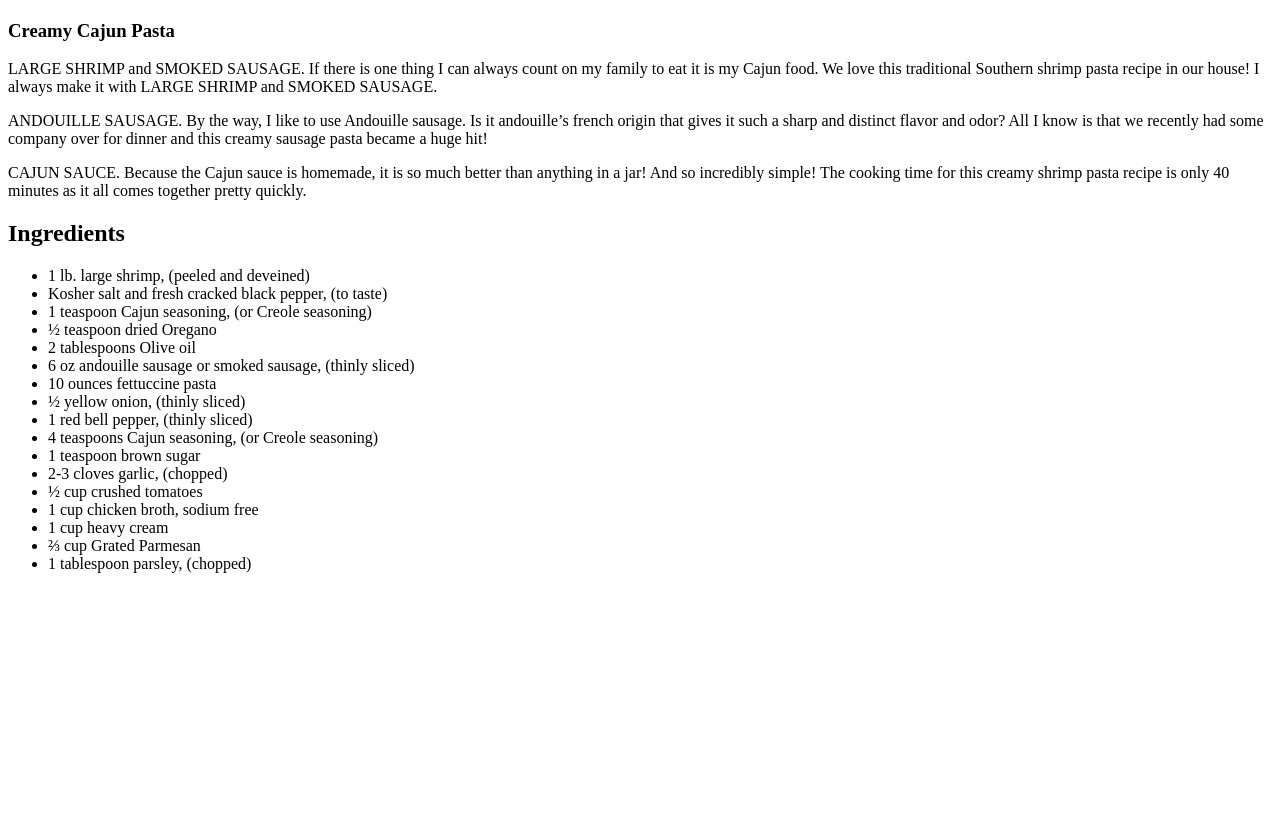
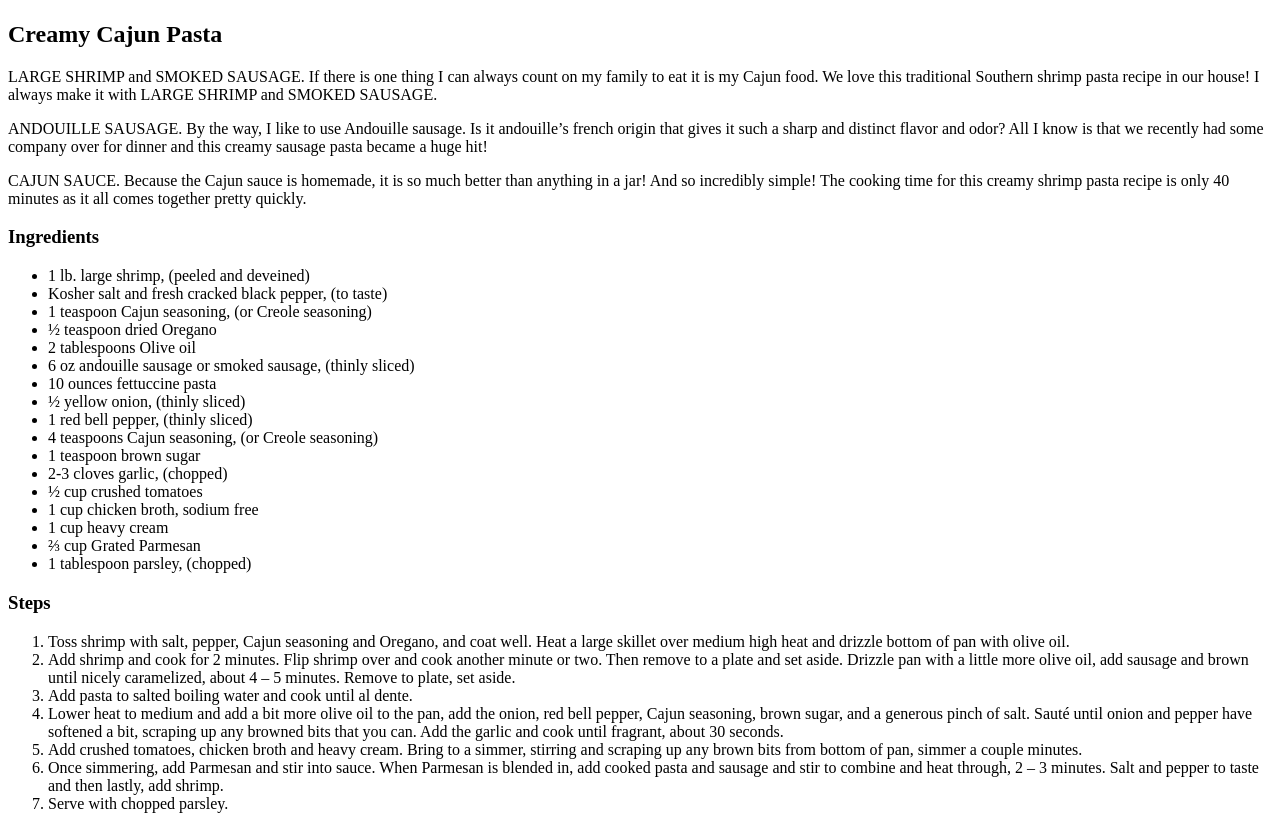
Before and after one commit to Kenaje-B/odin-recipes, a plain HTML site: page recipes/cajun-pasta.html in a window 1280 px wide. Shown: the part 383-1212 px from the top of the page. Before the commit the page ends 972 px from the top, so only its background shows below. Drawn offline with Linux system fonts and the light colour scheme.

Commit message:
Added recipe steps.

```diff
--- a/recipes/cajun-pasta.html
+++ b/recipes/cajun-pasta.html
@@ -9,11 +9,11 @@
 <body>
     <h1>Cajun Pasta</h1>
     <img src="https://whatsinthepan.com/wp-content/uploads/2018/12/Cajun-Shrimp-and-Sausage-Pasta-7.jpg" alt="Creamy Cajun Pasta with shrimp and sausage">
-    <h3>Creamy Cajun Pasta</h3>
+    <h2>Creamy Cajun Pasta</h2>
     <p>LARGE SHRIMP and SMOKED SAUSAGE. If there is one thing I can always count on my family to eat it is my Cajun food. We love this traditional Southern shrimp pasta recipe in our house! I always make it with LARGE SHRIMP and SMOKED SAUSAGE.</p>
     <p>ANDOUILLE SAUSAGE. By the way, I like to use Andouille sausage. Is it andouille’s french origin that gives it such a sharp and distinct flavor and odor? All I know is that we recently had some company over for dinner and this creamy sausage pasta became a huge hit!</p>
     <p>CAJUN SAUCE. Because the Cajun sauce is homemade, it is so much better than anything in a jar! And so incredibly simple! The cooking time for this creamy shrimp pasta recipe is only 40 minutes as it all comes together pretty quickly.</p>
-    <h2>Ingredients</h2>
+    <h3>Ingredients</h2>
     <ul>
         <li>1 lb. large shrimp, (peeled and deveined)</li>
         <li>Kosher salt and fresh cracked black pepper, (to taste)</li>
@@ -27,7 +27,6 @@
         <li>4 teaspoons Cajun seasoning, (or Creole seasoning)</li>
         <li>1 teaspoon brown sugar</li>
         <li>2-3 cloves garlic, (chopped)</li>
-
         <li>½ cup crushed tomatoes</li>
         <li>1 cup chicken broth, sodium free</li>
         <li>1 cup heavy cream</li>
@@ -35,5 +34,16 @@
         <li>1 tablespoon parsley, (chopped)</li>
 
     </ul>
+    <h3>Steps</h3>
+    <ol>
+        <li>Toss shrimp with salt, pepper, Cajun seasoning and Oregano, and coat well. Heat a large skillet over medium high heat and drizzle bottom of pan with olive oil.</li>
+        <li>Add shrimp and cook for 2 minutes. Flip shrimp over and cook another minute or two. Then remove to a plate and set aside. Drizzle pan with a little more olive oil, add sausage and brown until nicely caramelized, about 4 – 5 minutes. Remove to plate, set aside.</li>
+        <li>Add pasta to salted boiling water and cook until al dente.</li>
+        <li>Lower heat to medium and add a bit more olive oil to the pan, add the onion, red bell pepper, Cajun seasoning, brown sugar, and a generous pinch of salt. Sauté until onion and pepper have softened a bit, scraping up any browned bits that you can. Add the garlic and cook until fragrant, about 30 seconds.</li>
+        <li>Add crushed tomatoes, chicken broth and heavy cream. Bring to a simmer, stirring and scraping up any brown bits from bottom of pan, simmer a couple minutes.</li>
+        <li>Once simmering, add Parmesan and stir into sauce. When Parmesan is blended in, add cooked pasta and sausage and stir to combine and heat through, 2 – 3 minutes. Salt and pepper to taste and then lastly, add shrimp.</li>
+        <li>Serve with chopped parsley.</li>
+
+    </ol>
 </body>
 </html>
```
